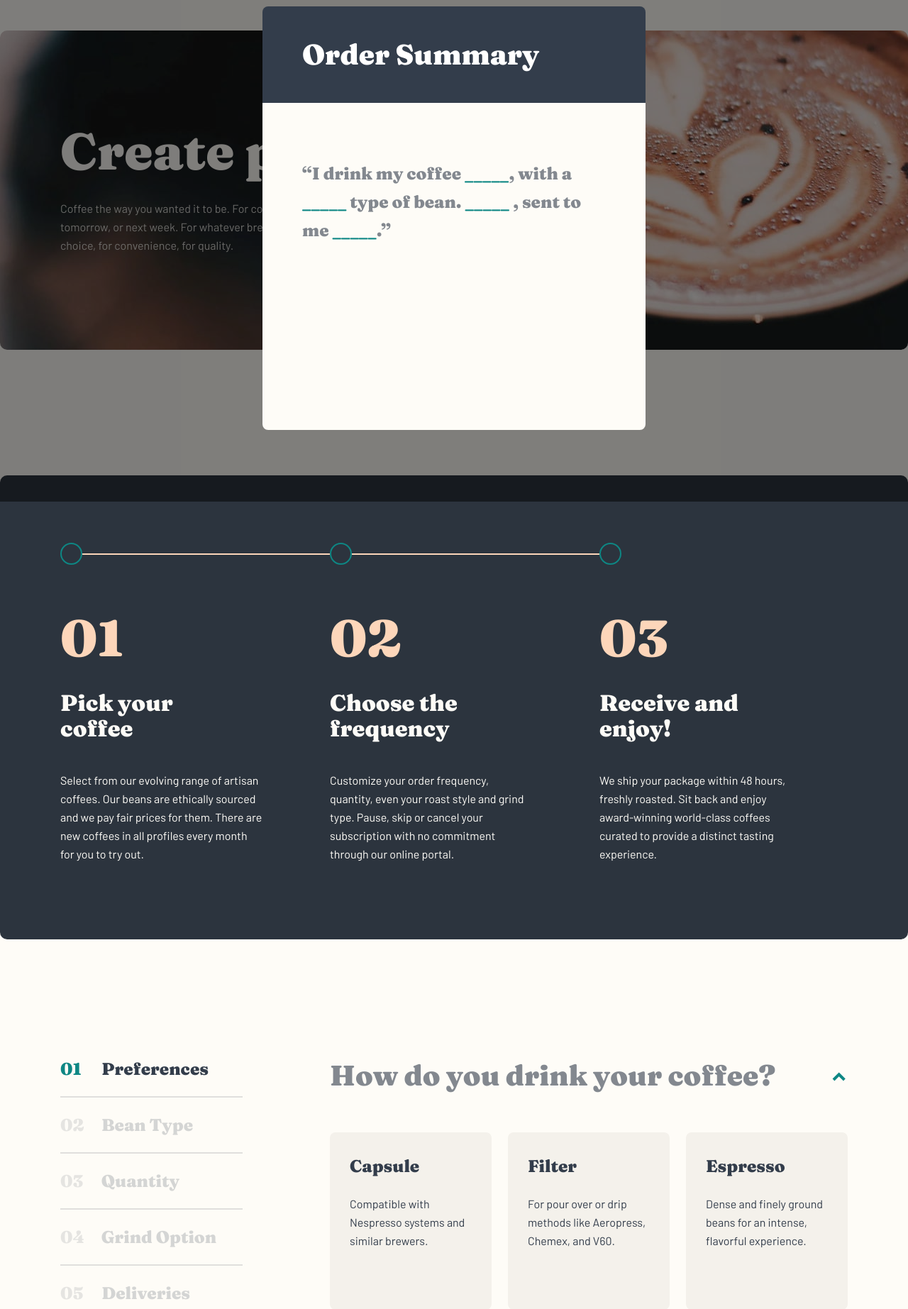
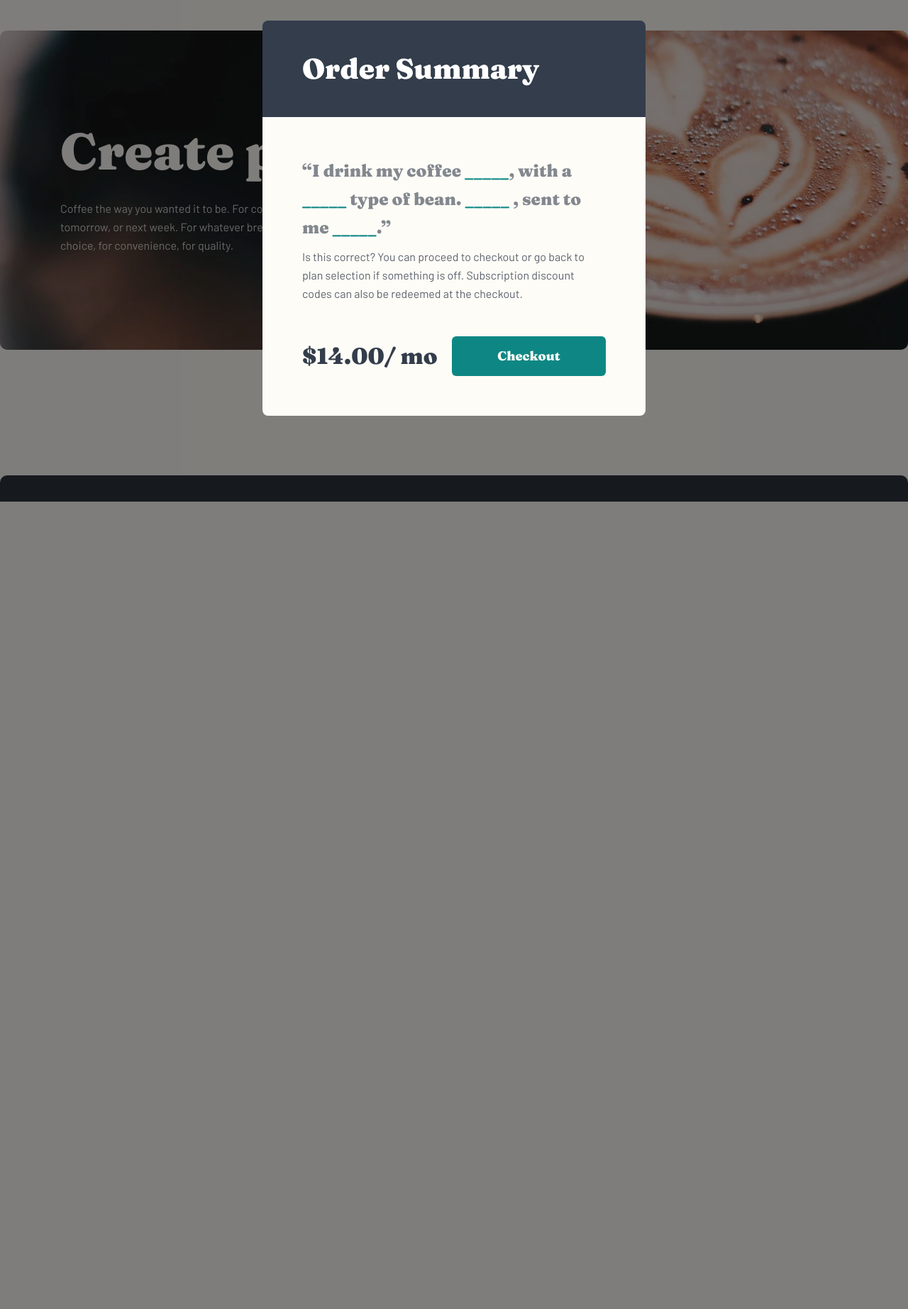
Before and after one commit to VillageR88/flask-coffeeroasters-subscription-site, a Flask app: page /create-your-plan in a window 1280 px wide. Shown: the part 93-1938 px from the top of the page at 71% size. After the commit the page ends 800 px from the top, so only its background shows below. Run offline with Flask 3, Linux system fonts and the light colour scheme.

Commit message:
order summary improved
Signed-off-by: VillageR88 <villager88pl@gmail.com>

```diff
--- a/app/static/css/create-your-plan.css
+++ b/app/static/css/create-your-plan.css
@@ -1,3 +1,8 @@
+#mask h2,
+p {
+  margin: 0;
+}
+
 #mask {
   position: fixed;
   top: 0;
@@ -9,7 +14,6 @@
   display: flex;
   justify-content: center;
   align-items: center;
-  pointer-events: none;
 }
 
 #mask > div {
@@ -40,12 +44,59 @@
 }
 
 #mask > div > div:nth-of-type(2) {
+  display: flex;
+  flex-direction: column;
+  justify-content: center;
   width: 100%;
-  height: 461px;
+  height: fit-content;
   background-color: #fefcf7;
   border-radius: 0 0 8px 8px;
   padding: 56px;
   box-sizing: border-box;
+  gap: 47px;
+}
+
+#mask > div > div:nth-of-type(2) > section {
+  display: flex;
+  flex-direction: column;
+  gap: 8px;
+}
+
+#mask > div > div:nth-of-type(2) > div {
+  display: flex;
+  justify-content: space-between;
+  align-items: center;
+}
+
+#mask > div > div:nth-of-type(2) > div > span {
+  font-family: fraunces;
+  font-size: 32px;
+  font-weight: var(--font-black);
+  line-height: 36px;
+  color: #333d4b;
+}
+
+#mask > div > div:nth-of-type(2) > div > button {
+  display: flex;
+  justify-content: center;
+  align-items: center;
+  border-radius: 6px;
+  background-color: #0e8784;
+  width: 217px;
+  height: 56px;
+  box-sizing: border-box;
+  border: none;
+  color: #fefcf7;
+  font-family: fraunces;
+  font-size: 18px;
+  font-weight: var(--font-black);
+  line-height: 25px;
+  transition: background-color 0.15s;
+}
+
+#mask > div > div:nth-of-type(2) > div > button:hover {
+  cursor: pointer;
+  background-color: #66d2cf;
 }
 
 .create-your-plan h1,
@@ -609,7 +660,7 @@ main.create-your-plan > form > div > div > div:nth-of-type(1) > h3 {
 }
 
 main.create-your-plan > form > div > div > div:nth-of-type(1) > p,
-#mask > div > div:nth-of-type(2) > section > p {
+#mask > div > div:nth-of-type(2) > section > p:nth-of-type(1) {
   font-family: fraunces;
   font-size: 24px;
   font-weight: var(--font-black);
@@ -620,7 +671,7 @@ main.create-your-plan > form > div > div > div:nth-of-type(1) > p {
   color: white;
 }
 
-#mask > div > div:nth-of-type(2) > section > p {
+#mask > div > div:nth-of-type(2) > section > p:nth-of-type(1) {
   color: #83888f;
 }
 
@@ -631,8 +682,27 @@ main.create-your-plan
   > div:nth-of-type(1)
   > p
   > span:not(.prefix),
-#mask > div > div:nth-of-type(2) > section > p > span:not(.prefix) {
+#mask
+  > div
+  > div:nth-of-type(2)
+  > section
+  > p:nth-of-type(1)
+  > span:not(.prefix) {
   color: #0e8784;
+}
+main.create-your-plan
+  > form
+  > div
+  > div
+  > div:nth-of-type(1)
+  > p
+  > span:not(.prefix),
+#mask > div > div:nth-of-type(2) > section > p:nth-of-type(2) {
+  font-family: barlow;
+  font-size: 16px;
+  line-height: 26px;
+  color: #333d4b;
+  opacity: 0.8;
 }
 
 main.create-your-plan > form > button {
--- a/app/templates/create-your-plan/mask.html
+++ b/app/templates/create-your-plan/mask.html
@@ -1,4 +1,4 @@
-<div id="mask">
+<form id="mask">
   <div>
     <div>
       <h2>Order Summary</h2>
@@ -16,7 +16,16 @@
           <span id="Want_us_to_grind_themCopy"></span>, sent to me
           <span id="How_often_should_we_deliverCopy">_____</span>.”
         </p>
+        <p>
+          Is this correct? You can proceed to checkout or go back to plan
+          selection if something is off. Subscription discount codes can also be
+          redeemed at the checkout.
+        </p>
       </section>
+      <div>
+        <span>$14.00/ mo</span>
+        <button type="submit">Checkout</button>
+      </div>
     </div>
   </div>
-</div>
+</form>
```
